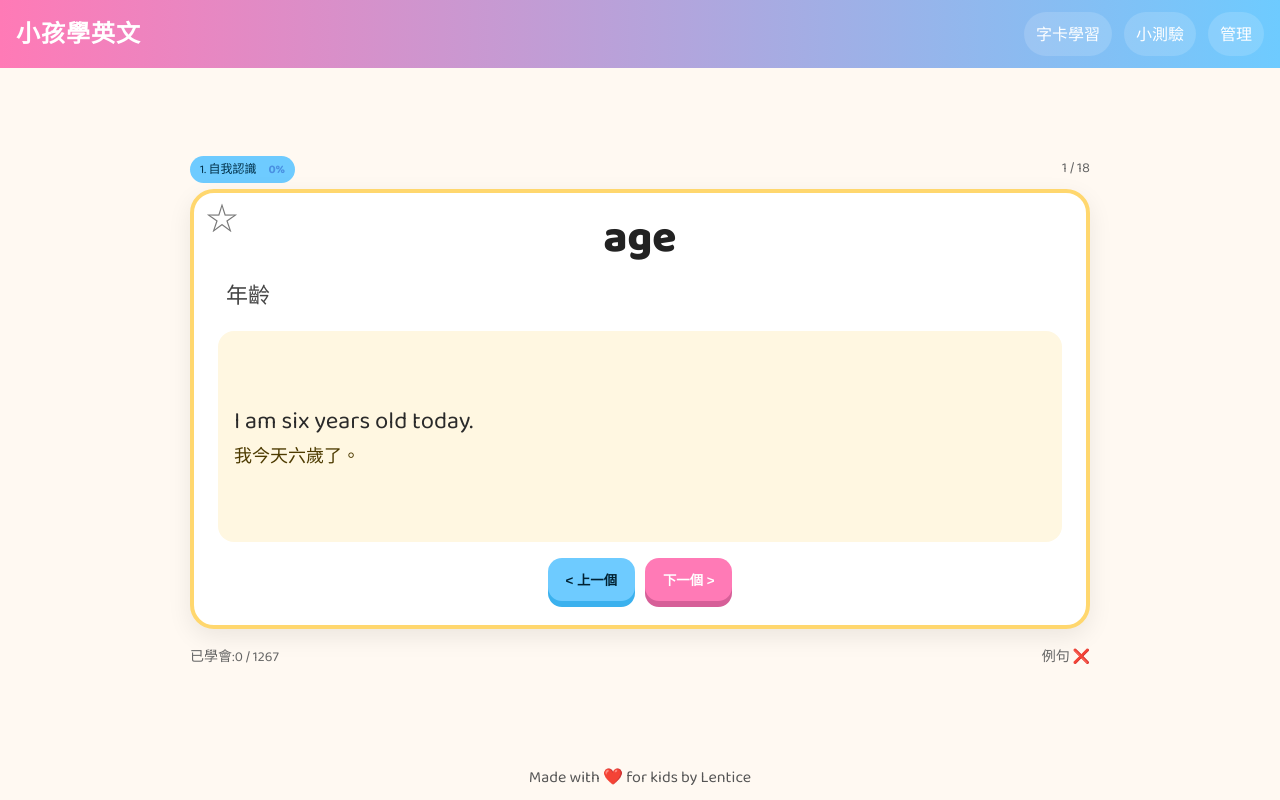
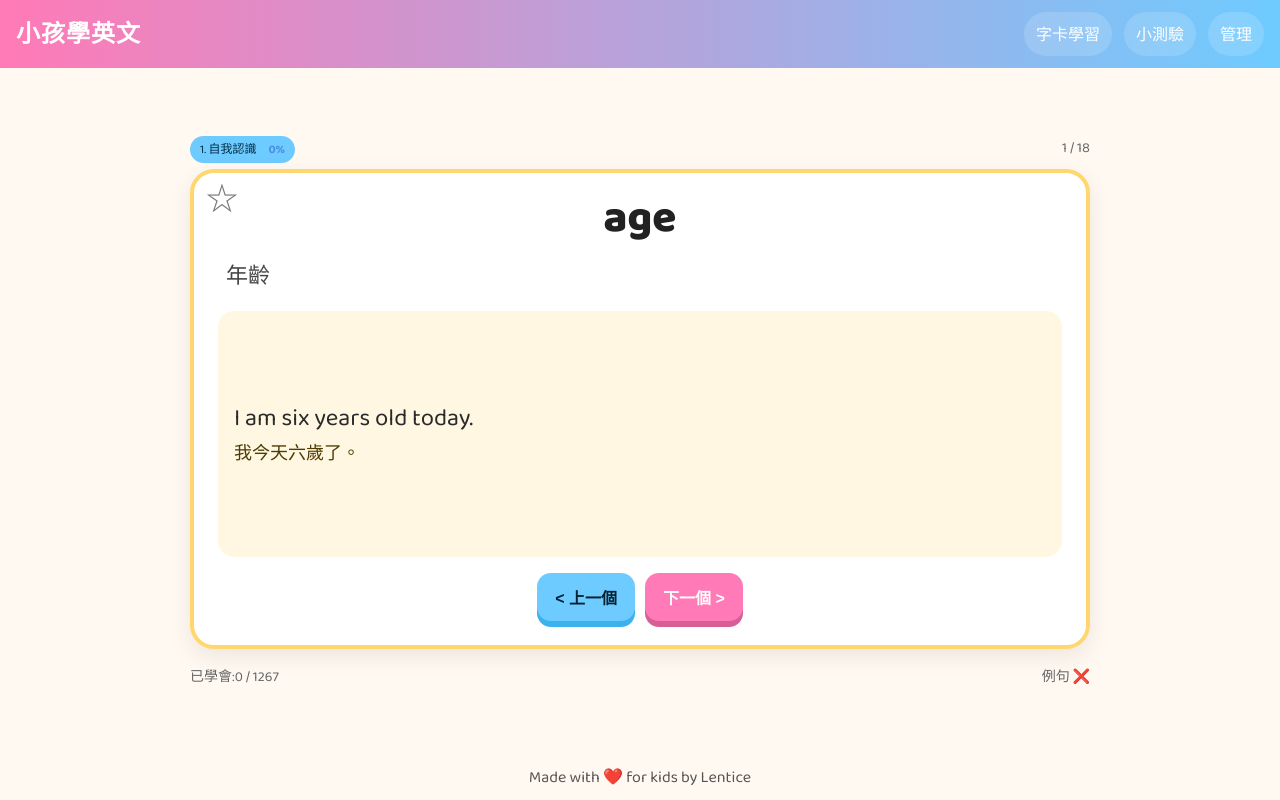
Before and after one commit to Lentice/kid_words, a React (Vite) app: page / in a window 1280 px wide. Built offline with nearby package versions, Linux system fonts and the light colour scheme.

Commit message:
feat: update button styles and adjust card min-height for improved UI consistency

```diff
--- a/src/components/Flashcard.jsx
+++ b/src/components/Flashcard.jsx
@@ -53,8 +53,8 @@ export default function Flashcard({ item, learned, onPrev, onNext, onToggleLearn
         <div className="zh">{item.example_cht}</div>
       </div>
       <div className="controls">
-        <button className="btn secondary" onClick={onPrev}>&lt; 上一個</button>
-        <button className="btn" onClick={onNext}>下一個 &gt;</button>
+        <button className="btn secondary" onClick={onPrev} style={{ fontSize: '16px' }}>&lt; 上一個</button>
+        <button className="btn" onClick={onNext} style={{ fontSize: '16px' }}>下一個 &gt;</button>
       </div>
       </div>
     </div>
--- a/src/components/QuizOptions.jsx
+++ b/src/components/QuizOptions.jsx
@@ -5,13 +5,13 @@ export default function QuizOptions({ filterMode, setFilterMode, selected, setSe
       <div className="stack" style={{gap:12}}>
         <div style={{fontSize:'15px', fontWeight:'500', color:'#555'}}>📚 選擇題庫</div>
         <div className="row" style={{flexWrap:'wrap', gap:16, alignItems:'center'}}>
+          <label className="row" style={{gap:8, cursor:'pointer', padding:'6px 12px', background: filterMode==='sections' ? '#E3F2FD' : 'transparent', borderRadius:'8px', transition:'background 0.2s'}}>
+            <input type="radio" name="filter" checked={filterMode==='sections'} onChange={()=>setFilterMode('sections')} />
+            指定主題
+          </label>
           <label className="row" style={{gap:8, cursor:'pointer', padding:'6px 12px', background: filterMode==='learned' ? '#E3F2FD' : 'transparent', borderRadius:'8px', transition:'background 0.2s'}}>
             <input type="radio" name="filter" checked={filterMode==='learned'} onChange={()=>setFilterMode('learned')} />
             只出已學過
-          </label>
-          <label className="row" style={{gap:8, cursor:'pointer', padding:'6px 12px', background: filterMode==='sections' ? '#E3F2FD' : 'transparent', borderRadius:'8px', transition:'background 0.2s'}}>
-            <input type="radio" name="filter" checked={filterMode==='sections'} onChange={()=>setFilterMode('sections')} />
-            指定主題
           </label>
           {filterMode === 'sections' && (
             <select value={selected[0]||''} onChange={e=>setSelected(e.target.value ? [e.target.value] : [])} style={{flex:'1', minWidth:'180px', maxWidth:'300px', marginLeft: 'auto', marginRight: 'auto'}}>
--- a/src/stores/quizStore.js
+++ b/src/stores/quizStore.js
@@ -1,5 +1,4 @@
 import { create } from 'zustand'
-import { persist } from 'zustand/middleware'
 
 const QUIZ_KEY = 'kids-english-quiz-v1'
 
@@ -35,7 +34,7 @@ function sample(arr, k, avoidId) {
 export const useQuizStore = create((set, get) => ({
   // Options state
   selected: [],
-  filterMode: 'learned', // learned | sections
+  filterMode: 'sections', // learned | sections
   mode: 'mixed', // en2zh | zh2en | audio | mixed
   answerType: 'choice', // choice | input
 
--- a/src/styles/main.css
+++ b/src/styles/main.css
@@ -166,10 +166,10 @@ body {
     flex-direction: column
 }
 
-/* 當視窗高度大於 440px 時，設定 min-height 為 440px */
-@media (min-height: 441px) {
+/* 當視窗高度大於 480px 時，設定 min-height 為 480px */
+@media (min-height: 481px) {
     .card {
-        min-height: 440px;
+        min-height: 480px;
     }
 }
 
```
